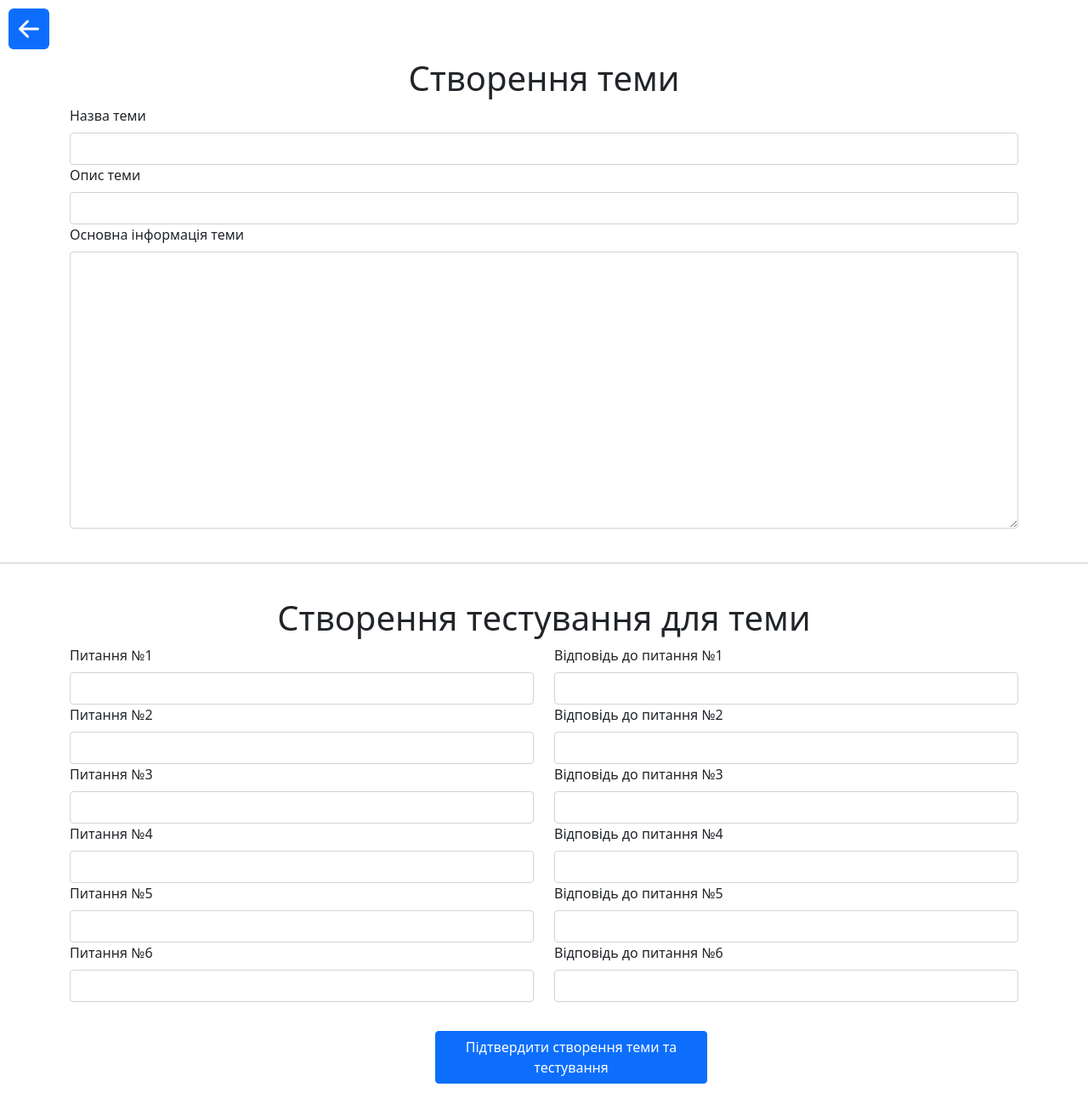
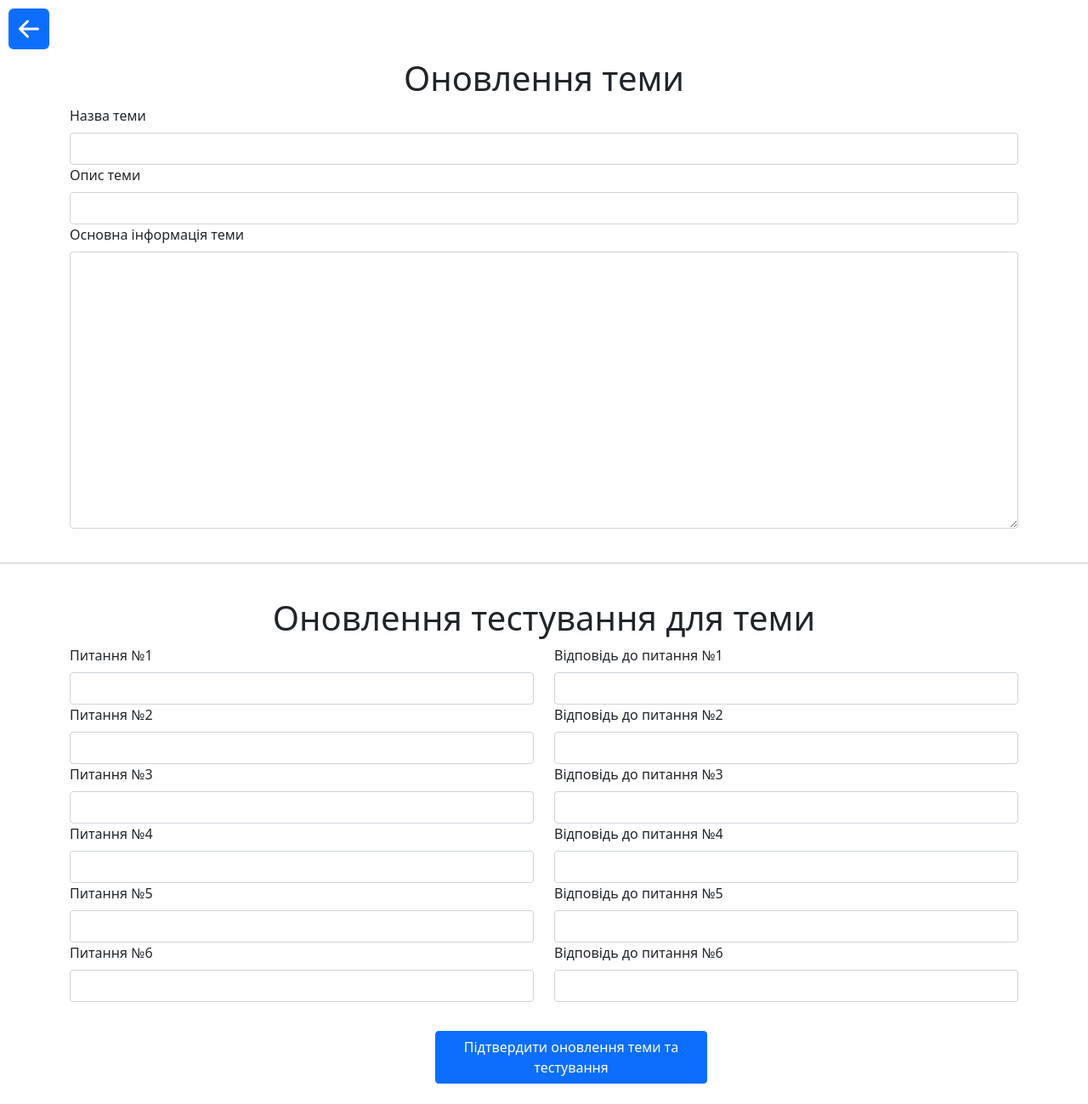
Before and after one commit to Aquaticboy/Diploma, a website: page main/topic_update.html in a window 1280 px wide. Shown: the whole page at 85% size. Drawn offline with nearby package versions, Linux system fonts and the light colour scheme.

Commit message:
just updated h1

```diff
--- a/main/topic_update.html
+++ b/main/topic_update.html
@@ -16,7 +16,7 @@
         <path d="M16 14a2 2 0 0 1-2 2H2a2 2 0 0 1-2-2V2a2 2 0 0 1 2-2h12a2 2 0 0 1 2 2zm-4.5-6.5H5.707l2.147-2.146a.5.5 0 1 0-.708-.708l-3 3a.5.5 0 0 0 0 .708l3 3a.5.5 0 0 0 .708-.708L5.707 8.5H11.5a.5.5 0 0 0 0-1"/>
     </svg>
 </a>
-<h1 class="text-center">Створення теми</h1>
+<h1 class="text-center">Оновлення теми</h1>
 <form id="topicForm">
     <div class="container">
         <div class="row">
@@ -40,7 +40,7 @@
       </div>
 
       <br><hr><br>
-      <h1 class="text-center">Створення тестування для теми</h1>
+      <h1 class="text-center">Оновлення тестування для теми</h1>
       <div class="container">
         <div class="row">
           <div class="col-sm">
@@ -104,7 +104,7 @@
           </div>
       </div>
       <br>
-      <button type="submit" style="margin-left: 40%; margin-right: 35%; margin-top: 10px;" class="btn btn-primary" data-bs-toggle="modal" data-bs-target="#exampleModal">Підтвердити створення теми та тестування</button>
+      <button type="submit" style="margin-left: 40%; margin-right: 35%; margin-top: 10px;" class="btn btn-primary" data-bs-toggle="modal" data-bs-target="#exampleModal">Підтвердити оновлення теми та тестування</button>
 </form>
 
 <div class="modal fade" id="exampleModal" tabindex="-1" aria-labelledby="exampleModalLabel" aria-hidden="true">
```
